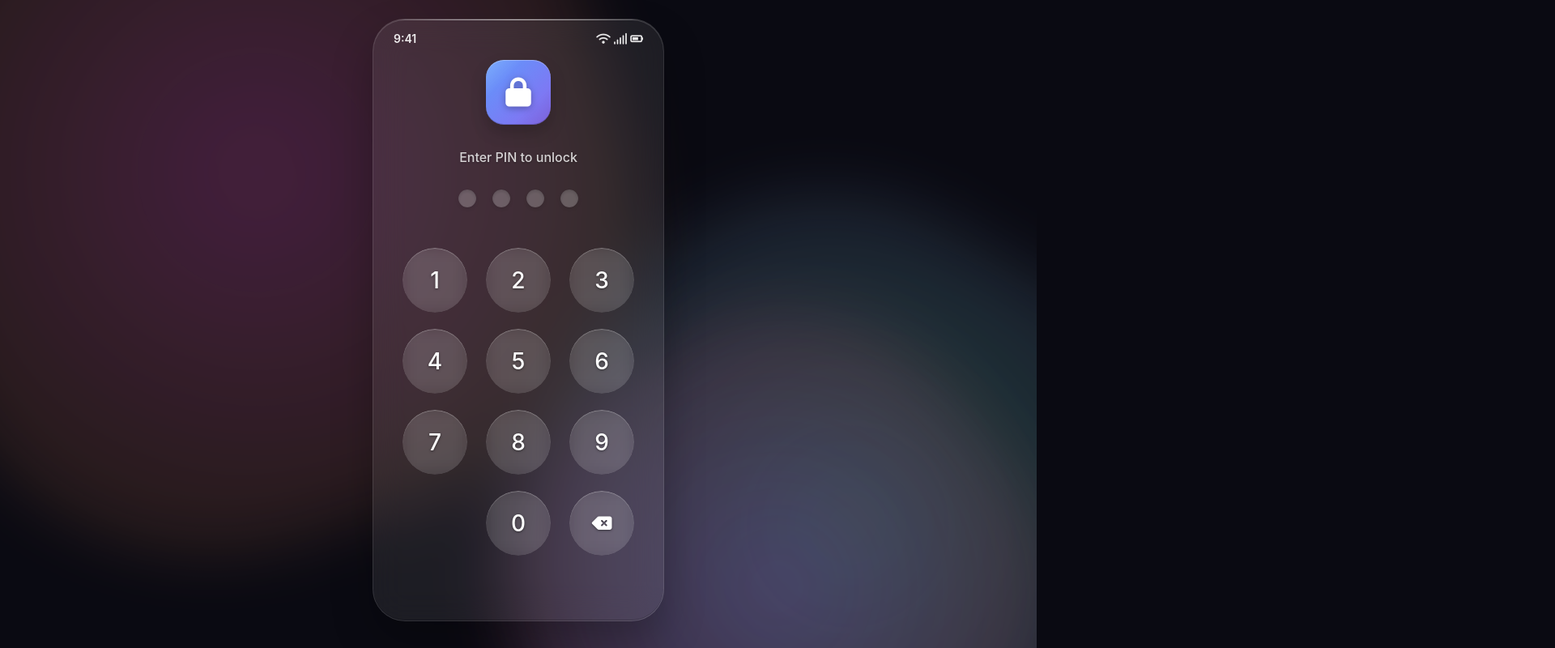
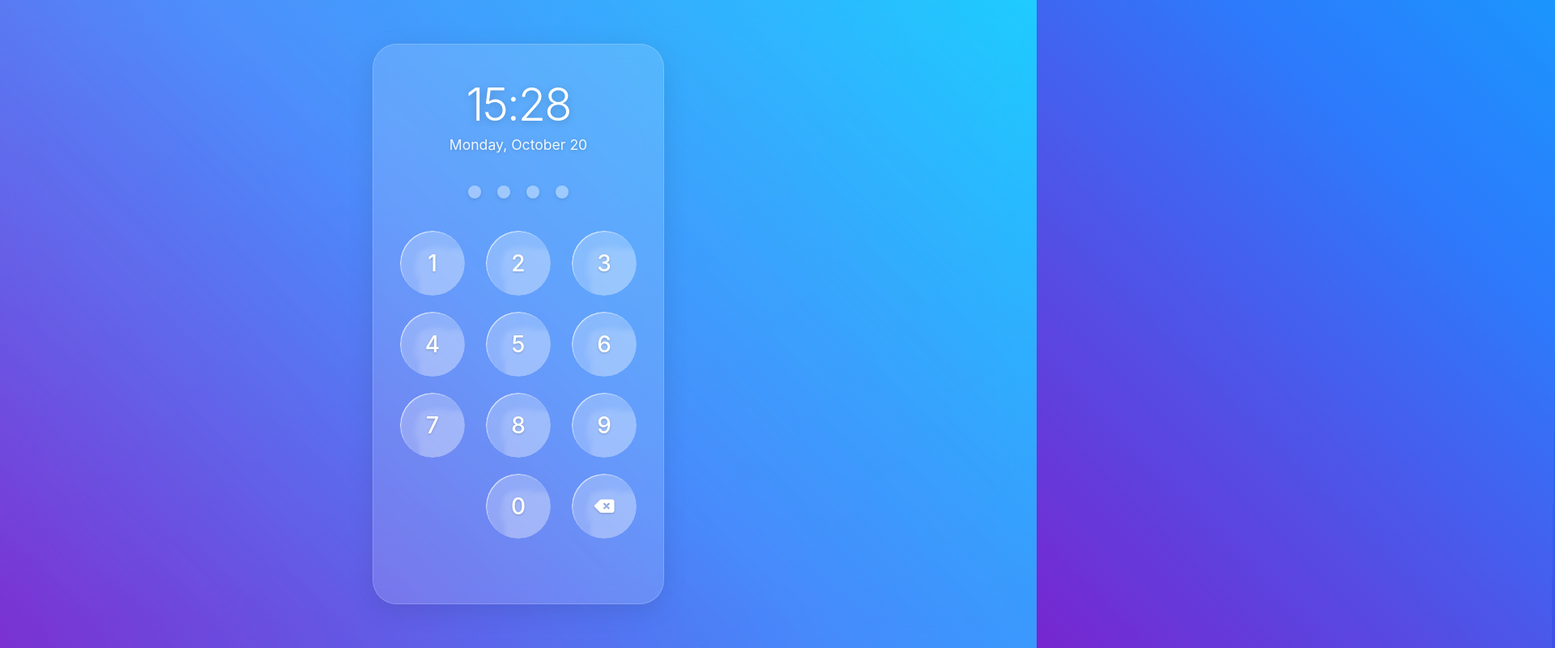
Before and after one commit to JoinMeOnFB/gimayl, a plain HTML site: page index.html in a window 1280 px wide. Shown: the top 800 px of the page at 81% size, 1920 px wide, since content can reach past the window. Drawn offline with Linux system fonts and the light colour scheme.

Commit message:
Refactor lock screen and success page styles
Updated the styling and structure of the lock screen and success page. Enhanced background effects and added time/date display.

```diff
--- a/index.html
+++ b/index.html
@@ -14,7 +14,8 @@
         }
 
         body {
-            background: #0a0a12;
+            background: linear-gradient(45deg, #6a11cb 0%, #2575fc 50%, #00c6ff 100%);
+            background-attachment: fixed;
             height: 100vh;
             display: flex;
             justify-content: center;
@@ -23,208 +24,80 @@
             position: relative;
         }
 
-        /* Liquid Glass Background */
-        .liquid-container {
+        /* Liquid glass background effect */
+        .liquid-bg {
             position: absolute;
             top: 0;
             left: 0;
             width: 100%;
             height: 100%;
-            overflow: hidden;
+            background: linear-gradient(135deg, rgba(255,255,255,0.1) 0%, rgba(255,255,255,0.05) 100%);
+            backdrop-filter: blur(20px);
+            -webkit-backdrop-filter: blur(20px);
             z-index: 1;
         }
 
-        .liquid-layer {
-            position: absolute;
-            border-radius: 40%;
-            background: radial-gradient(circle, rgba(100, 150, 255, 0.4) 0%, rgba(100, 200, 255, 0.2) 70%);
-            filter: blur(40px);
-            animation: liquidFloat 20s infinite linear;
-            opacity: 0.6;
-        }
-
-        .liquid-layer:nth-child(1) {
-            width: 70vw;
-            height: 70vw;
-            top: -30vh;
-            left: -10vw;
-            animation-duration: 25s;
-            background: radial-gradient(circle, rgba(255, 100, 200, 0.4) 0%, rgba(255, 150, 100, 0.2) 70%);
-        }
-
-        .liquid-layer:nth-child(2) {
-            width: 60vw;
-            height: 60vw;
-            bottom: -30vh;
-            right: -10vw;
-            animation-duration: 30s;
-            animation-direction: reverse;
-            background: radial-gradient(circle, rgba(100, 255, 200, 0.4) 0%, rgba(150, 200, 255, 0.2) 70%);
-        }
-
-        .liquid-layer:nth-child(3) {
-            width: 50vw;
-            height: 50vw;
-            top: 50%;
-            left: 50%;
-            transform: translate(-50%, -50%);
-            animation-duration: 35s;
-            background: radial-gradient(circle, rgba(200, 100, 255, 0.4) 0%, rgba(255, 100, 150, 0.2) 70%);
-        }
-
-        @keyframes liquidFloat {
-            0% {
-                transform: rotate(0deg) translate(0, 0);
-            }
-            100% {
-                transform: rotate(360deg) translate(20px, 20px);
-            }
-        }
-
-        /* Main Container */
         .container {
             width: 100%;
             max-width: 400px;
             padding: 20px;
-            z-index: 10;
+            z-index: 2;
             position: relative;
         }
 
-        /* Lock Screen with Skeuomorphic Glass */
         .lock-screen {
-            background: rgba(255, 255, 255, 0.08);
-            border-radius: 40px;
-            padding: 50px 25px 40px;
-            box-shadow:
-                0 25px 50px rgba(0, 0, 0, 0.25),
-                inset 0 1px 0 rgba(255, 255, 255, 0.15),
-                inset 0 -1px 0 rgba(0, 0, 0, 0.2);
-            backdrop-filter: blur(20px);
-            -webkit-backdrop-filter: blur(20px);
-            border: 1px solid rgba(255, 255, 255, 0.1);
-            position: relative;
-            overflow: hidden;
+            background: rgba(255, 255, 255, 0.15);
+            border-radius: 30px;
+            padding: 40px 20px;
+            box-shadow: 0 8px 32px rgba(0, 0, 0, 0.1);
+            backdrop-filter: blur(12px);
+            -webkit-backdrop-filter: blur(12px);
+            border: 1px solid rgba(255, 255, 255, 0.18);
         }
 
-        .lock-screen::before {
-            content: '';
-            position: absolute;
-            top: 0;
-            left: 0;
-            right: 0;
-            height: 1px;
-            background: linear-gradient(90deg,
-                transparent,
-                rgba(255, 255, 255, 0.4),
-                rgba(255, 255, 255, 0.6),
-                rgba(255, 255, 255, 0.4),
-                transparent);
+        .time-display {
+            text-align: center;
+            color: white;
+            margin-bottom: 40px;
         }
 
-        /* Status Bar */
-        .status-bar {
-            position: absolute;
-            top: 15px;
-            left: 0;
-            right: 0;
-            display: flex;
-            justify-content: space-between;
-            padding: 0 25px;
-            color: rgba(255, 255, 255, 0.9);
-            font-size: 14px;
-            font-weight: 600;
+        .time {
+            font-size: 3.5rem;
+            font-weight: 300;
+            letter-spacing: -2px;
+            text-shadow: 0 2px 10px rgba(0,0,0,0.2);
         }
 
-        /* App Icon */
-        .app-icon {
-            width: 80px;
-            height: 80px;
-            border-radius: 22px;
-            background: linear-gradient(135deg, #5e9afc, #8a6bf0);
-            margin: 0 auto 30px;
-            display: flex;
-            align-items: center;
-            justify-content: center;
-            box-shadow:
-                0 10px 20px rgba(0, 0, 0, 0.2),
-                inset 0 1px 0 rgba(255, 255, 255, 0.3),
-                inset 0 -1px 0 rgba(0, 0, 0, 0.2);
-            position: relative;
-            overflow: hidden;
+        .date {
+            font-size: 1.1rem;
+            font-weight: 400;
+            margin-top: 5px;
+            opacity: 0.9;
+            text-shadow: 0 1px 5px rgba(0,0,0,0.2);
         }
 
-        .app-icon::after {
-            content: '';
-            position: absolute;
-            top: 0;
-            left: 0;
-            right: 0;
-            bottom: 0;
-            background: linear-gradient(135deg,
-                rgba(255, 255, 255, 0.2) 0%,
-                transparent 30%,
-                transparent 70%,
-                rgba(0, 0, 0, 0.1) 100%);
-            border-radius: 22px;
-        }
-
-        .app-icon i {
-            color: white;
-            font-size: 36px;
-            filter: drop-shadow(0 2px 4px rgba(0, 0, 0, 0.3));
-        }
-
-        /* Instruction Text */
-        .instruction {
-            text-align: center;
-            color: rgba(255, 255, 255, 0.8);
-            font-size: 16px;
-            margin-bottom: 30px;
-            font-weight: 500;
-            text-shadow: 0 1px 2px rgba(0, 0, 0, 0.3);
-        }
-
-        /* Pin Display */
         .pin-display {
             display: flex;
             justify-content: center;
-            margin-bottom: 50px;
-            gap: 20px;
+            margin-bottom: 40px;
         }
 
         .pin-dot {
-            width: 22px;
-            height: 22px;
+            width: 16px;
+            height: 16px;
             border-radius: 50%;
-            background: rgba(255, 255, 255, 0.15);
-            transition: all 0.3s ease;
-            box-shadow:
-                inset 0 2px 4px rgba(0, 0, 0, 0.2),
-                0 2px 4px rgba(0, 0, 0, 0.1);
-            position: relative;
-            overflow: hidden;
-        }
-
-        .pin-dot::before {
-            content: '';
-            position: absolute;
-            top: 0;
-            left: 0;
-            width: 100%;
-            height: 100%;
-            background: rgba(255, 255, 255, 0.1);
-            border-radius: 50%;
+            background: rgba(255, 255, 255, 0.4);
+            margin: 0 10px;
+            transition: all 0.2s ease;
+            box-shadow: 0 2px 5px rgba(0,0,0,0.1);
         }
 
         .pin-dot.filled {
-            background: rgba(255, 255, 255, 0.9);
-            box-shadow:
-                0 0 15px rgba(100, 150, 255, 0.6),
-                inset 0 1px 0 rgba(255, 255, 255, 0.8);
+            background: rgba(255, 255, 255, 0.95);
             transform: scale(1.2);
+            box-shadow: 0 0 10px rgba(255,255,255,0.5);
         }
 
-        /* Keypad */
         .keypad {
             display: grid;
             grid-template-columns: repeat(3, 1fr);
@@ -232,10 +105,10 @@
             padding: 0 10px;
         }
 
-        /* Liquid Glass Buttons */
+        /* Glass button styles for keypad */
         .glass-button {
-            --bg-color: rgba(255, 255, 255, 0.1);
-            --highlight: rgba(255, 255, 255, 0.3);
+            --bg-color: rgba(255, 255, 255, 0.25);
+            --highlight: rgba(255, 255, 255, 0.75);
             --text: #ffffff;
 
             position: relative;
@@ -246,13 +119,13 @@
             cursor: pointer;
             overflow: hidden;
             background: transparent;
-            transition: all 0.15s ease;
+            transition: transform 0.2s ease;
             outline: none;
             margin: 0 auto;
         }
 
         .glass-button:active {
-            transform: scale(0.92);
+            transform: scale(0.9);
         }
 
         .glass-filter,
@@ -265,8 +138,8 @@
 
         .glass-filter {
             z-index: 1;
-            backdrop-filter: blur(10px);
-            -webkit-backdrop-filter: blur(10px);
+            backdrop-filter: blur(4px);
+            filter: url(#glass-distortion) saturate(120%) brightness(1.15);
         }
 
         .glass-overlay {
@@ -276,9 +149,7 @@
 
         .glass-specular {
             z-index: 3;
-            box-shadow:
-                inset 0 1px 1px var(--highlight),
-                0 5px 15px rgba(0, 0, 0, 0.2);
+            box-shadow: inset 1px 1px 1px var(--highlight);
         }
 
         .glass-content {
@@ -291,67 +162,131 @@
             justify-content: center;
             align-items: center;
             height: 100%;
-            text-shadow: 0 1px 3px rgba(0, 0, 0, 0.5);
+            text-shadow: 0 1px 3px rgba(0,0,0,0.2);
         }
 
         .glass-button.delete .glass-content {
             font-size: 22px;
         }
 
-        /* Status Message */
         .status-message {
             text-align: center;
-            color: rgba(255, 255, 255, 0.8);
+            color: white;
             margin-top: 20px;
             font-size: 0.9rem;
             height: 20px;
-            text-shadow: 0 1px 2px rgba(0, 0, 0, 0.5);
-            transition: opacity 0.3s ease;
+            opacity: 0.9;
+            text-shadow: 0 1px 3px rgba(0,0,0,0.2);
         }
 
-        /* Subtle floating animation */
-        @keyframes float {
-            0%, 100% { transform: translateY(0); }
-            50% { transform: translateY(-5px); }
+        /* Success page styling */
+        .success-page {
+            position: absolute;
+            top: 0;
+            left: 0;
+            width: 100%;
+            height: 100%;
+            background: linear-gradient(45deg, #6a11cb 0%, #2575fc 50%, #00c6ff 100%);
+            display: flex;
+            flex-direction: column;
+            justify-content: center;
+            align-items: center;
+            z-index: 10;
+            transition: transform 0.5s ease;
+            transform: translateY(100%);
+            padding: 20px;
+            text-align: center;
         }
 
-        .container {
-            animation: float 10s ease-in-out infinite;
+        .success-page.active {
+            transform: translateY(0);
         }
 
-        /* Performance optimizations */
-        .lock-screen, .glass-button {
-            transform: translateZ(0);
-            will-change: transform;
+        .success-icon {
+            width: 120px;
+            height: 120px;
+            border-radius: 50%;
+            background: rgba(255, 255, 255, 0.2);
+            display: flex;
+            justify-content: center;
+            align-items: center;
+            margin-bottom: 30px;
+            backdrop-filter: blur(10px);
+            -webkit-backdrop-filter: blur(10px);
+            border: 1px solid rgba(255, 255, 255, 0.2);
+            box-shadow: 0 8px 32px rgba(0, 0, 0, 0.1);
         }
 
-        /* Reduce motion for accessibility */
-        @media (prefers-reduced-motion: reduce) {
-            .container, .liquid-layer {
-                animation: none;
+        .success-icon i {
+            color: white;
+            font-size: 3.5rem;
+        }
+
+        .success-title {
+            color: white;
+            font-size: 2.2rem;
+            font-weight: 600;
+            margin-bottom: 15px;
+            text-shadow: 0 2px 10px rgba(0,0,0,0.2);
+        }
+
+        .success-message {
+            color: rgba(255, 255, 255, 0.95);
+            font-size: 1.1rem;
+            max-width: 300px;
+            line-height: 1.5;
+            text-shadow: 0 1px 3px rgba(0,0,0,0.2);
+        }
+
+        .redirect-countdown {
+            margin-top: 20px;
+            color: rgba(255, 255, 255, 0.9);
+            font-size: 0.9rem;
+            text-shadow: 0 1px 3px rgba(0,0,0,0.2);
+        }
+
+        /* Liquid animation */
+        @keyframes liquid {
+            0% { transform: translateY(0) rotate(0deg); }
+            100% { transform: translateY(-20px) rotate(1deg); }
+        }
+
+        .liquid-bg::before {
+            content: '';
+            position: absolute;
+            top: -50%;
+            left: -50%;
+            width: 200%;
+            height: 200%;
+            background: linear-gradient(45deg, transparent, rgba(255,255,255,0.1), transparent);
+            animation: liquid 8s infinite linear;
+        }
+
+        /* Dark mode styles */
+        @media (prefers-color-scheme: dark) {
+            .glass-button {
+                --bg-color: rgba(0, 0, 0, 0.25);
+                --highlight: rgba(255, 255, 255, 0.15);
             }
         }
     </style>
 </head>
 <body>
-    <div class="liquid-container">
-        <div class="liquid-layer"></div>
-        <div class="liquid-layer"></div>
-        <div class="liquid-layer"></div>
-    </div>
+    <div class="liquid-bg"></div>
+
+    <svg style="display: none">
+        <filter id="glass-distortion">
+            <feTurbulence type="turbulence" baseFrequency="0.008" numOctaves="2" result="noise" />
+            <feDisplacementMap in="SourceGraphic" in2="noise" scale="77" />
+        </filter>
+    </svg>
 
     <div class="container">
         <div class="lock-screen">
-            <div class="status-bar">
-                <span>9:41</span>
-                <span><i class="fas fa-wifi"></i> <i class="fas fa-signal"></i> <i class="fas fa-battery-three-quarters"></i></span>
+            <div class="time-display">
+                <div class="time" id="current-time">9:41</div>
+                <div class="date" id="current-date">Monday, June 10</div>
             </div>
-
-            <div class="app-icon">
-                <i class="fas fa-lock"></i>
-            </div>
-
-            <div class="instruction">Enter PIN to unlock</div>
 
             <div class="pin-display">
                 <div class="pin-dot"></div>
@@ -436,12 +371,44 @@
         </div>
     </div>
 
+    <div class="success-page" id="success-page">
+        <div class="success-icon">
+            <i class="fas fa-envelope"></i>
+        </div>
+        <h1 class="success-title">Redirecting to Gmail</h1>
+        <p class="success-message">You've successfully unlocked your device. You'll be redirected to Gmail shortly.</p>
+        <div class="redirect-countdown" id="countdown">Redirecting in 3 seconds...</div>
+    </div>
+
     <script>
+        // Set current time and date
+        function updateDateTime() {
+            const now = new Date();
+            const timeElement = document.getElementById('current-time');
+            const dateElement = document.getElementById('current-date');
+
+            // Format time
+            let hours = now.getHours();
+            let minutes = now.getMinutes();
+            minutes = minutes < 10 ? '0' + minutes : minutes;
+            timeElement.textContent = `${hours}:${minutes}`;
+
+            // Format date
+            const options = { weekday: 'long', month: 'long', day: 'numeric' };
+            dateElement.textContent = now.toLocaleDateString('en-US', options);
+        }
+
+        // Update time immediately and then every minute
+        updateDateTime();
+        setInterval(updateDateTime, 60000);
+
         // PIN logic
         const correctPIN = "8423";
         let enteredPIN = "";
         const pinDots = document.querySelectorAll('.pin-dot');
         const statusMessage = document.getElementById('status-message');
+        const successPage = document.getElementById('success-page');
+        const countdownElement = document.getElementById('countdown');
 
         // Add event listeners to number keys
         document.querySelectorAll('.glass-button[data-value]').forEach(key => {
@@ -479,10 +446,10 @@
         function checkPIN() {
             if (enteredPIN === correctPIN) {
                 statusMessage.textContent = "PIN correct! Redirecting...";
-                // Immediately redirect to Gmail
                 setTimeout(() => {
-                    window.location.href = "https://mail.google.com";
-                }, 500);
+                    successPage.classList.add('active');
+                    startCountdown();
+                }, 800);
             } else {
                 statusMessage.textContent = "Incorrect PIN. Try again.";
                 // Clear PIN after a delay
@@ -493,6 +460,29 @@
                 }, 1500);
             }
         }
+
+        function startCountdown() {
+            let countdown = 3;
+            countdownElement.textContent = `Redirecting in ${countdown} seconds...`;
+
+            const countdownInterval = setInterval(() => {
+                countdown--;
+                countdownElement.textContent = `Redirecting in ${countdown} seconds...`;
+
+                if (countdown <= 0) {
+                    clearInterval(countdownInterval);
+                    window.location.href = "https://mail.google.com";
+                }
+            }, 1000);
+        }
+
+        // Add haptic feedback simulation
+        document.querySelectorAll('.glass-button').forEach(key => {
+            key.addEventListener('click', () => {
+                // In a real app, you would use the Vibration API here
+                // navigator.vibrate(10);
+            });
+        });
     </script>
 </body>
 </html>
```
